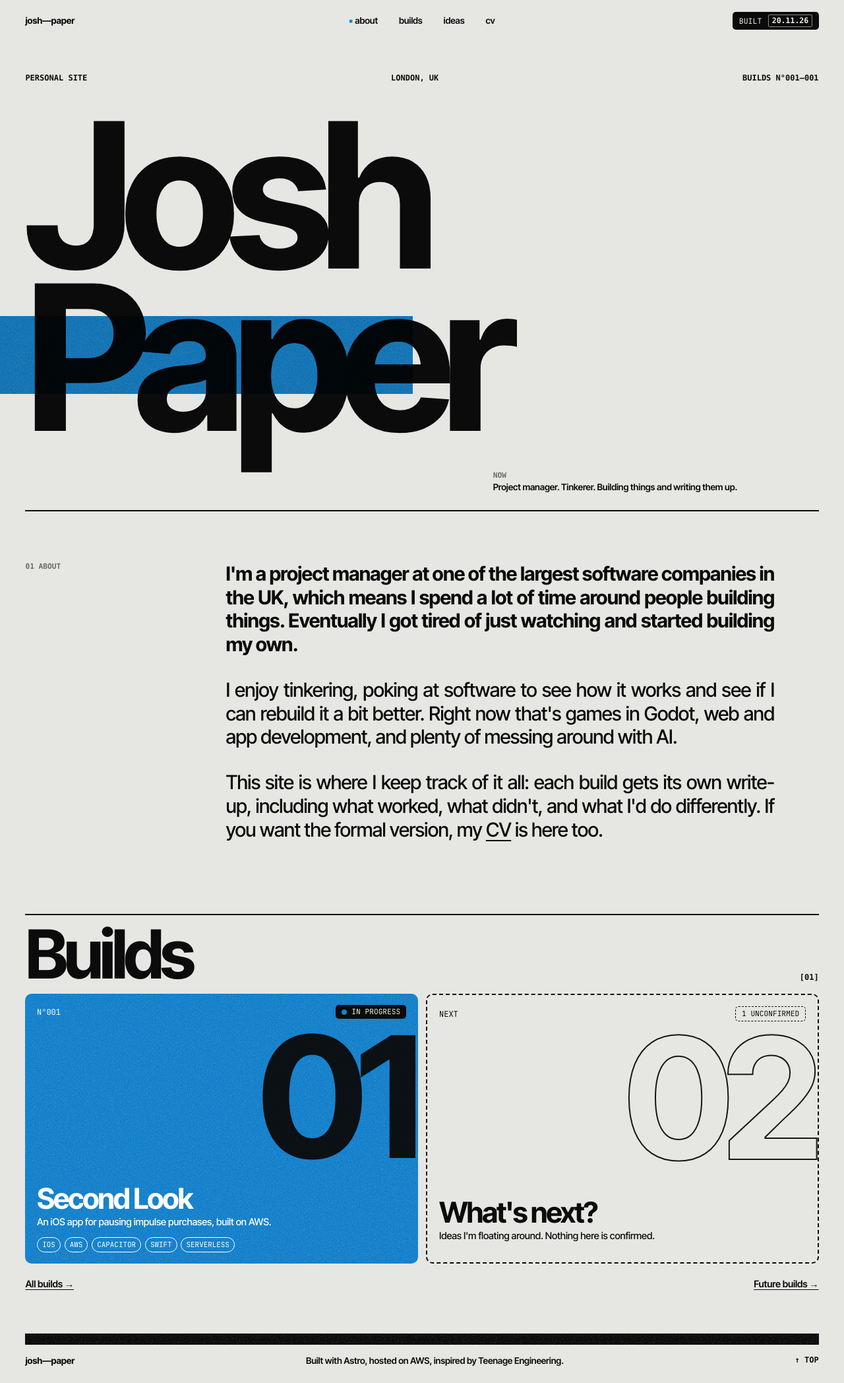
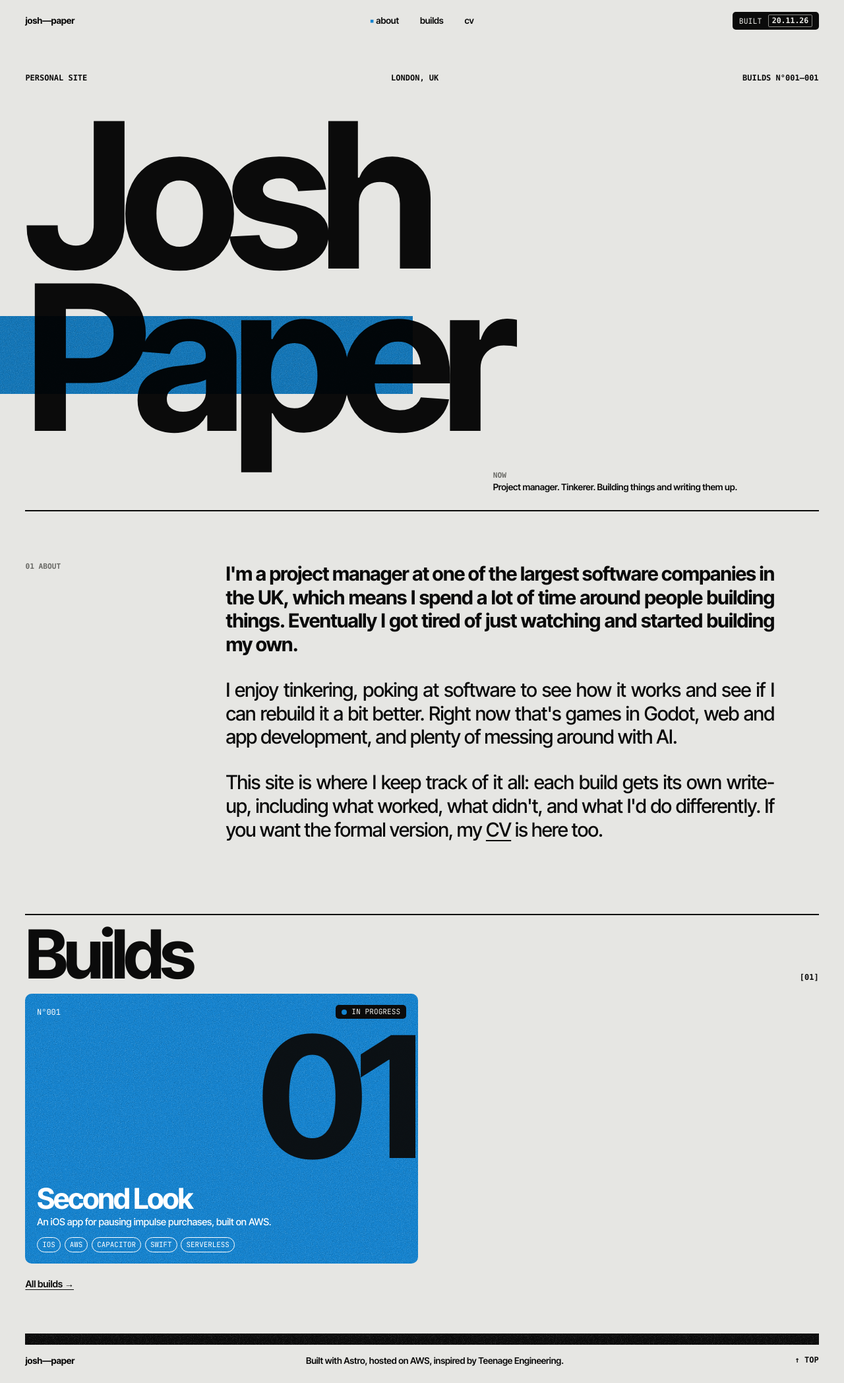
Before and after one commit to joshuapaper117-afk/personal-site, an Astro site: page / in a window 1280 px wide. Shown: the whole page at 66% size. Built offline with nearby package versions, Linux system fonts and the light colour scheme; Astro itself is replaced by a stand-in of ours; a web font is replaced by a local one.

Commit message:
Remove ideas section and all references to it
Co-Authored-By: Claude Sonnet 5.5 <noreply@anthropic.com>

```diff
--- a/src/content.config.ts
+++ b/src/content.config.ts
@@ -13,15 +13,4 @@ const builds = defineCollection({
   }),
 });
 
-const ideas = defineCollection({
-  loader: glob({ pattern: '**/*.md', base: './src/content/ideas' }),
-  schema: z.object({
-    title: z.string(),
-    summary: z.string(),
-    // idea = just floating it, exploring = actively researching it
-    stage: z.enum(['idea', 'exploring']).default('idea'),
-    tags: z.array(z.string()).default([]),
-  }),
-});
-
-export const collections = { builds, ideas };
+export const collections = { builds };
--- a/src/content/ideas/raspberry-pi.md
+++ /dev/null
@@ -1,6 +0,0 @@
----
-title: Raspberry Pi project
-summary: Something with a Raspberry Pi. Still working out exactly what.
-stage: idea
-tags: [raspberry-pi]
----
--- a/src/layouts/Base.astro
+++ b/src/layouts/Base.astro
@@ -12,7 +12,6 @@ const path = Astro.url.pathname;
 const nav = [
   ['about', '/#about', path === '/'],
   ['builds', '/builds/', path.startsWith('/builds')],
-  ['ideas', '/ideas/', path.startsWith('/ideas')],
   ['cv', '/cv/', path.startsWith('/cv')],
 ] as const;
 
--- a/src/pages/index.astro
+++ b/src/pages/index.astro
@@ -2,10 +2,8 @@
 import Base from '../layouts/Base.astro';
 import BuildTile from '../components/BuildTile.astro';
 import { getBuilds, pad } from '../lib/builds';
-import { getCollection } from 'astro:content';
 
 const builds = await getBuilds();
-const ideas = await getCollection('ideas');
 const latest = builds.slice(0, 4);
 ---
 <Base title="Josh Paper">
@@ -45,12 +43,7 @@ const latest = builds.slice(0, 4);
     <div class="sec-head"><h2>Builds</h2><span class="mono">[{pad(builds.length, 2)}]</span></div>
     <div class="tiles">
       {latest.map((b) => <BuildTile build={b} />)}
-      <a class="tile ghost" href="/ideas/">
-        <div class="tile-top"><span class="mono">Next</span><span class="chip ghost">{ideas.length} unconfirmed</span></div>
-        <div class="tile-num" aria-hidden="true">{pad(builds.length + 1, 2)}</div>
-        <div class="tile-body"><h3>What's next?</h3><p>Ideas I'm floating around. Nothing here is confirmed.</p></div>
-      </a>
     </div>
-    <div class="more"><a href="/builds/">All builds →</a><a href="/ideas/">Future builds →</a></div>
+    <div class="more"><a href="/builds/">All builds →</a></div>
   </section>
 </Base>
```
Also changed, not shown: src/pages/builds/index.astro (+0 -7 lines), src/pages/ideas.astro (deleted, +0 -31 lines), README.md.
